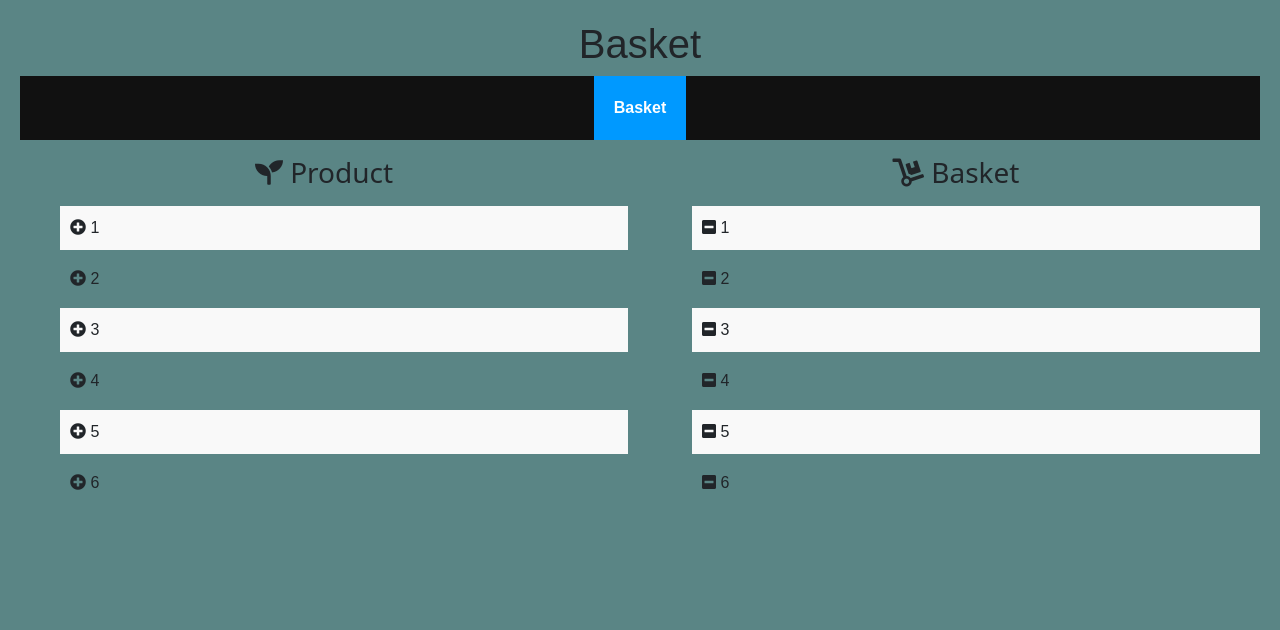
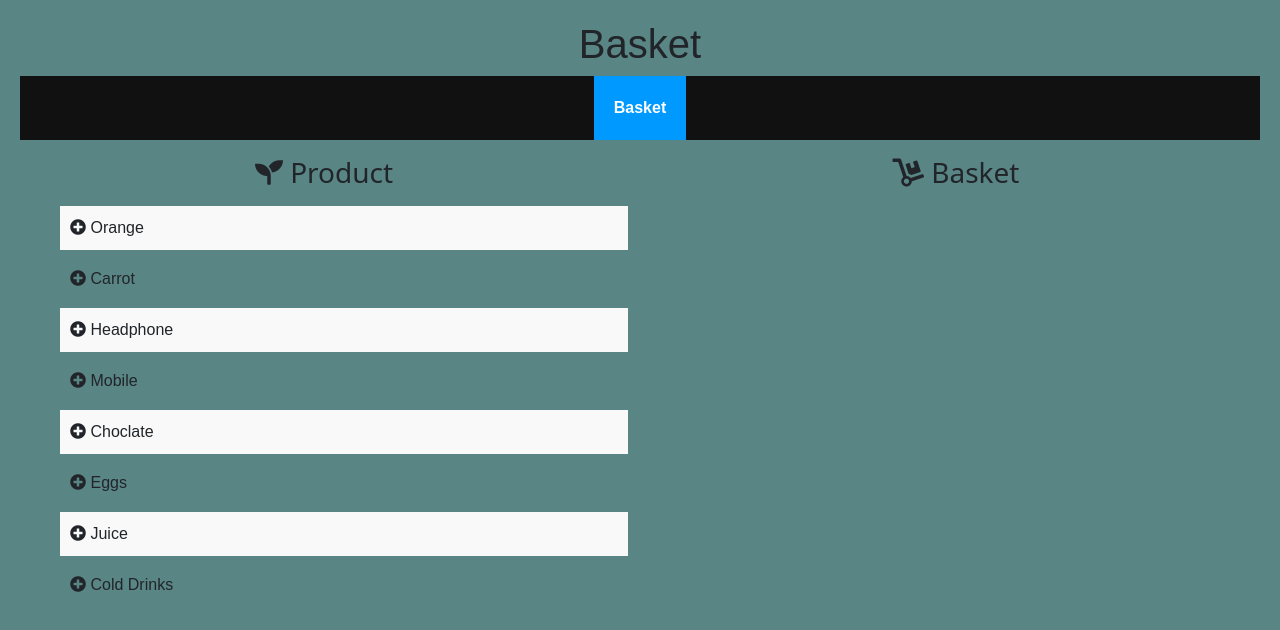
Before and after one commit to WahidHasan/BasicRedux, a React (Create React App) app: page / in a window 1280 px wide. Shown: the top 630 px of the page. Built offline with nearby package versions, Linux system fonts and the light colour scheme.

Commit message:
Implement add product to cart, increase-decrease product using redux

```diff
--- /dev/null
+++ b/src/core/Types/types.ts
@@ -0,0 +1,6 @@
+export type ProductListData = {
+    id: number;
+    name: string;
+    price: number;
+    type: string;
+  }
--- /dev/null
+++ b/src/core/mock-data.js
@@ -0,0 +1,59 @@
+export const productListData = [
+    {
+        id: 1,
+        name: "Orange",
+        price: 110,
+        type: "fruit",
+        selected: false
+    },
+    {
+        id: 2,
+        name: "Carrot",
+        price: 40,
+        type: "vegetable",
+        selected: false
+    },
+    {
+        id: 3,
+        name: "Headphone",
+        price: 500,
+        type: "gadget",
+        selected: false
+    },
+    {
+        id: 4,
+        name: "Mobile",
+        price: 10000,
+        type: "gadget",
+        selected: false
+    },
+    {
+        id: 5,
+        name: "Choclate",
+        price: 200,
+        type: "food",
+        selected: false
+    },
+    {
+        id: 6,
+        name: "Eggs",
+        price: 10,
+        type: "food",
+        selected: false
+    },
+    {
+        id: 7,
+        name: "Juice",
+        price: 150,
+        type: "drink",
+        selected: false
+    },
+    {
+        id: 8,
+        name: "Cold Drinks",
+        price: 30,
+        type: "drink",
+        selected: false
+    }
+
+]
--- /dev/null
+++ b/src/core/redux/slices/basket.ts
@@ -0,0 +1,85 @@
+import { createSlice, PayloadAction } from "@reduxjs/toolkit";
+
+export type cartType = {
+  id: number;
+  name: string;
+  price: number;
+  quantity?: number;
+  selected?: boolean;
+};
+
+type InitialState = {
+  cart: cartType[];
+}
+
+//const cartInitialState : cartType[] = [];
+
+function GetInitialState(): InitialState {
+  let cart: cartType[] = [];
+
+  return{
+    cart
+  }
+}
+
+const basketSlice = createSlice({
+    name: "basket",
+    initialState: GetInitialState(),
+    reducers: {
+      addToCart: (state, action: PayloadAction<cartType>) => {
+
+        console.log("State view", JSON.parse(JSON.stringify(state)));
+        let itemExist = false;
+        //increment quantity
+        const cartItem = state.cart.map((cartItem)=>{
+          let newSelectedItem = {...cartItem};
+          if(newSelectedItem.id === action.payload.id){
+            itemExist = true;
+            newSelectedItem.quantity = cartItem.quantity! + 1;
+          }
+          return newSelectedItem;
+        })
+        if(itemExist){
+          return {
+            ...state.cart, cart:cartItem
+          }
+        }
+        //end of increment quantity
+
+        // add new item
+        const index = state.cart.findIndex((item)=> item.id !== action.payload.id);
+        console.log("Index***, ", index);
+        if(index <= 0){
+             let newItem = action.payload;
+        newItem.quantity = 1;
+        newItem.selected = true;
+        return {
+          ...state,  cart: [...state.cart,newItem]
+         }
+        }
+      },
+      // removeFromCart: (state) => {
+      //   state.count = state.count - 1;
+      // },
+      // increaseQuantity: (state) => {
+      //   state.count = state.count - 1;
+      // },
+      decreaseQuantity: (state, action: PayloadAction<number>) => {
+        const cartItem = state.cart.map((cartItem)=>{
+          let newSelectedItem = {...cartItem};
+          if(newSelectedItem.id === action.payload){
+            newSelectedItem.quantity = cartItem.quantity! - 1;
+          }
+          return newSelectedItem;
+        })
+        return {
+          ...state.cart, cart:cartItem
+        }
+      },
+      // emptyCart: (state) => {
+      //   state.count = state.count - 1;
+      // },
+    }
+  });
+  export const { addToCart, decreaseQuantity } = basketSlice.actions;
+  export const BasketReducer = basketSlice.reducer
--- /dev/null
+++ b/src/core/redux/store.ts
@@ -0,0 +1,17 @@
+import { configureStore } from '@reduxjs/toolkit'
+import { combineReducers } from 'redux'
+import { BasketReducer } from './slices/basket';
+
+const BasicCartReducer = combineReducers({
+ basket: BasketReducer
+})
+
+export const store = configureStore({
+   reducer: BasicCartReducer,
+   devTools: true,
+});
+
+export type BasketState = ReturnType<typeof BasicCartReducer>
+export type BasketDispatch = typeof store.dispatch
+
+export default store;
--- /dev/null
+++ b/src/feature/home/basket.component.tsx
@@ -0,0 +1,30 @@
+import React from "react";
+import { useDispatch, useSelector } from "react-redux";
+import { cartType, decreaseQuantity } from "../../core/redux/slices/basket";
+import { BasketState } from "../../core/redux/store";
+
+const Basket = () => {
+  const products = useSelector((state: BasketState) => state.basket.cart);
+  const dispatch = useDispatch();
+  return (
+    <div className="list-style">
+      <header>
+        <h3>
+          <i className="fas fa-dolly" area-hidden="true"></i> Basket
+        </h3>
+      </header>
+      <ul className="basket">
+        {products &&
+          products.length > 0 &&
+          products.map((val: cartType) => (
+            <li className="parent-list" key={val.id}>
+              <i className="fas fa-minus-square" onClick={() => dispatch(decreaseQuantity(val.id))}></i>{" "}
+              <span className="quantity-class">{val.quantity}</span> {val.name}
+            </li>
+          ))}
+      </ul>
+    </div>
+  );
+};
+
+export default Basket;
--- a/src/feature/home/home.component.tsx
+++ b/src/feature/home/home.component.tsx
@@ -1,22 +1,20 @@
-import React from 'react'
-import Basket from './main-body.component'
-import ProductList from './product-list.component'
+import React from "react";
+import Basket from "./basket.component";
+import ProductList from "./product-list.component";
 
 const Home = () => {
   return (
     <div>
       <div className="row">
         <div className="col-6">
-                <ProductList/>
+          <ProductList />
         </div>
         <div className="col-6">
-                <Basket/>
-            </div>
-
+          <Basket />
         </div>
       </div>
+    </div>
+  );
+};
 
-    )
-}
-
-export default Home
+export default Home;
--- a/src/feature/home/main-body.component.tsx
+++ /dev/null
@@ -1,22 +0,0 @@
-import React from "react";
-
-const Basket = () => {
-    const item = [1,2,3,4,5,6];
-  return (
-    <div className="list-style">
-      <header>
-          <h3>
-              <i className="fas fa-dolly" area-hidden="true"></i>{" "}Basket
-          </h3>
-      </header>
-      <ul className="basket"
-        >
-          {item.map((val: any) => (
-            <li className="parent-list"><i className="fas fa-minus-square"></i>{" "}{val}</li>
-          ))}
-        </ul>
-    </div>
-  );
-};
-
-export default Basket;
--- a/src/feature/home/product-list.component.tsx
+++ b/src/feature/home/product-list.component.tsx
@@ -1,7 +1,12 @@
-import React from 'react'
+import React from "react";
+import { useDispatch } from "react-redux";
+import { productListData } from "../../core/mock-data";
+import { addToCart } from "../../core/redux/slices/basket";
+import { ProductListData } from "../../core/Types/types";
 
 const ProductList = () => {
-    const item = [1,2,3,4,5,6];
+  const productList: ProductListData[] = productListData;
+  const dispatch = useDispatch();
   return (
     <div className="list-style">
       <header>
@@ -9,26 +14,16 @@ const ProductList = () => {
           <i className="fas fa-seedling" area-hidden="true"></i> Product
         </h3>
       </header>
-        {/* <div className="card">
-          <div className="card-header">Basket</div>
-          <div className="card-body">
-              <div className="row">
-              {item.map((val: any)=>(
-                    <div className="col-4 basket-item">
-                        {val}
-                    </div>
-                ))}
-              </div>
-          </div>
-        </div> */}
-        <ul className="products"
-        >
-          {item.map((val: any) => (
-            <li className="parent-list"><i className="fas fa-plus-circle"></i>{" "}{val}</li>
+      <ul className="products">
+        {productList.map((item: ProductListData) => (
+          <li className="parent-list" key={item.id}>
+            <i className="fas fa-plus-circle" onClick={() => dispatch(addToCart(item))}></i>{" "}
+            {item.name}
+          </li>
         ))}
       </ul>
     </div>
   );
 };
 
-export default ProductList
+export default ProductList;
--- a/src/styles.scss
+++ b/src/styles.scss
@@ -71,3 +71,8 @@ ul.products li:nth-child(odd), ul.basket li:nth-child(odd) {
 .fa-minus-square:hover{
   color: rgb(192, 30, 30);
 }
+
+.quantity-class{
+  color: rgb(231, 46, 0);
+  font-weight: bold;
+}
```
Also changed, not shown: src/core/redux/slices/count.js (deleted, +0 -18 lines), src/core/redux/store.js (deleted, +0 -12 lines), src/index.tsx (+7 -2 lines). Lines whose indentation alone changed are shown as unchanged.
